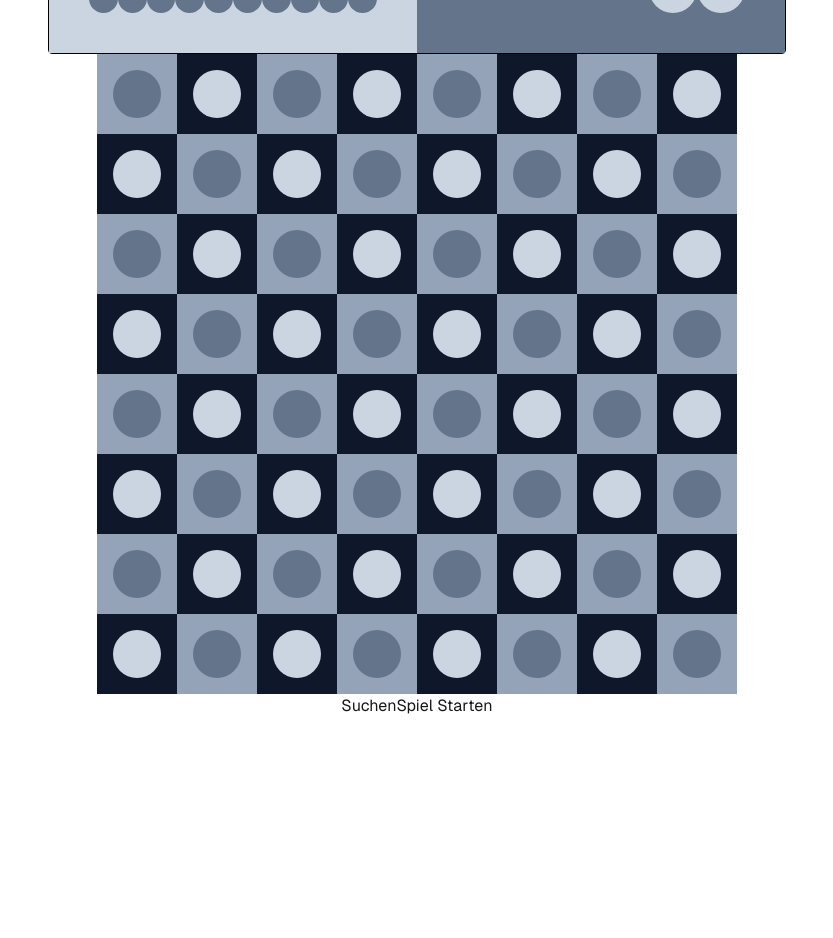
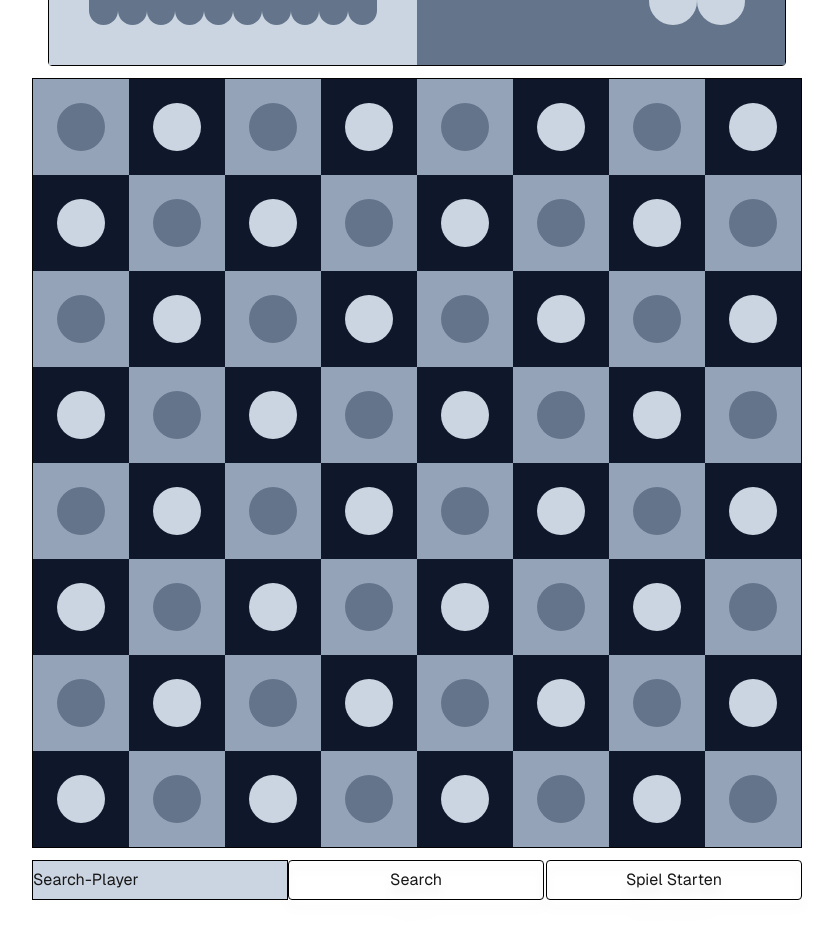
Before and after one commit to kiankiesling/checkers, a Next.js app in the folder react-app/checkers/: page / in a window 1280 px wide. Shown: the part 140-1078 px from the top of the page, without its empty margins (223-1056 px from the left). Before the commit the page ends 898 px from the top, so only its background shows below. Built offline with nearby package versions, Linux system fonts and the light colour scheme.

Commit message:
search bar platzhalten u Buttonanpassungen, styling

```diff
--- a/react-app/checkers/src/app/baseButton.tsx
+++ b/react-app/checkers/src/app/baseButton.tsx
@@ -1,3 +1,10 @@
 export default function ({ onClick, title }) {
-  return <button onClick={onClick}>{title}</button>;
+  return (
+    <button
+      className="rounded drop-shadow-xl shadow-cyan-700 border border-solid bottom-4 border-black min-w-64 min-h-10"
+      onClick={onClick}
+    >
+      {title}
+    </button>
+  );
 }
--- a/react-app/checkers/src/app/board.tsx
+++ b/react-app/checkers/src/app/board.tsx
@@ -3,7 +3,7 @@ import Tile from "./tile";
 
 export default function ({ rows }) {
   return (
-    <div className="block">
+    <div className="block border border-solid border-black">
       {rows.map((row) => (
         <Row row={row} />
       ))}
--- a/react-app/checkers/src/app/buttonRow.tsx
+++ b/react-app/checkers/src/app/buttonRow.tsx
@@ -1,9 +1,10 @@
 import BaseButton from "./baseButton";
+import SearchBar from "./searchBar";
 
 export default function ({ onSearch, onStart }) {
   return (
-    <div>
-      <BaseButton title={"Suchen"} onClick={onSearch}></BaseButton>
+    <div className="flex gap-0.5">
+      <SearchBar />
       <BaseButton title={"Spiel Starten"} onClick={onStart}></BaseButton>
     </div>
   );
--- a/react-app/checkers/src/app/page.tsx
+++ b/react-app/checkers/src/app/page.tsx
@@ -4,12 +4,13 @@ import Board from "./board";
 import Status from "./status";
 import ButtonRow from "./buttonRow";
 import useBoard from "./useBoard";
+import SearchBar from "./searchBar";
 
 export default function Home() {
   let { rows, setRows, status } = useBoard();
 
   return (
-    <div className="flex flex-col content-center items-center min-h-screen p-10   font-[family-name:var(--font-geist-sans)]">
+    <div className="flex flex-col content-center items-center min-h-screen p-10   font-[family-name:var(--font-geist-sans)] gap-3">
       <h1>Checkers</h1>
       <Status
         playerWhiteTurn={status.playerWhiteTurn}
--- /dev/null
+++ b/react-app/checkers/src/app/searchBar.tsx
@@ -0,0 +1,23 @@
+import { useState } from "react";
+import BaseButton from "./baseButton";
+
+export default function SearchBar() {
+  const [searchInput, setSearchInput] = useState("Search-Player");
+
+  function handleInputChange(event) {
+    setSearchInput(event.target.value);
+    console.log(event.target.value);
+  }
+  return (
+    <div>
+      <input
+        className="min-w-64 border border-solid border-black min-h-10 bg-slate-300"
+        type="text"
+        required
+        value={searchInput}
+        onChange={handleInputChange}
+      />
+      <BaseButton onClick={() => null} title={"Search"} />
+    </div>
+  );
+}
--- a/react-app/checkers/src/app/tile.tsx
+++ b/react-app/checkers/src/app/tile.tsx
@@ -12,7 +12,7 @@ export default function ({
   return (
     <div
       onClick={() => onClick(coordinate)}
-      className={color + " min-w-20 min-h-20 flex items-center justify-center"}
+      className={color + " min-w-24 min-h-24 flex items-center justify-center"}
     >
       <Piece pieceIsWhite={!isWhite} pieceIsPawn={true} />
     </div>
```
